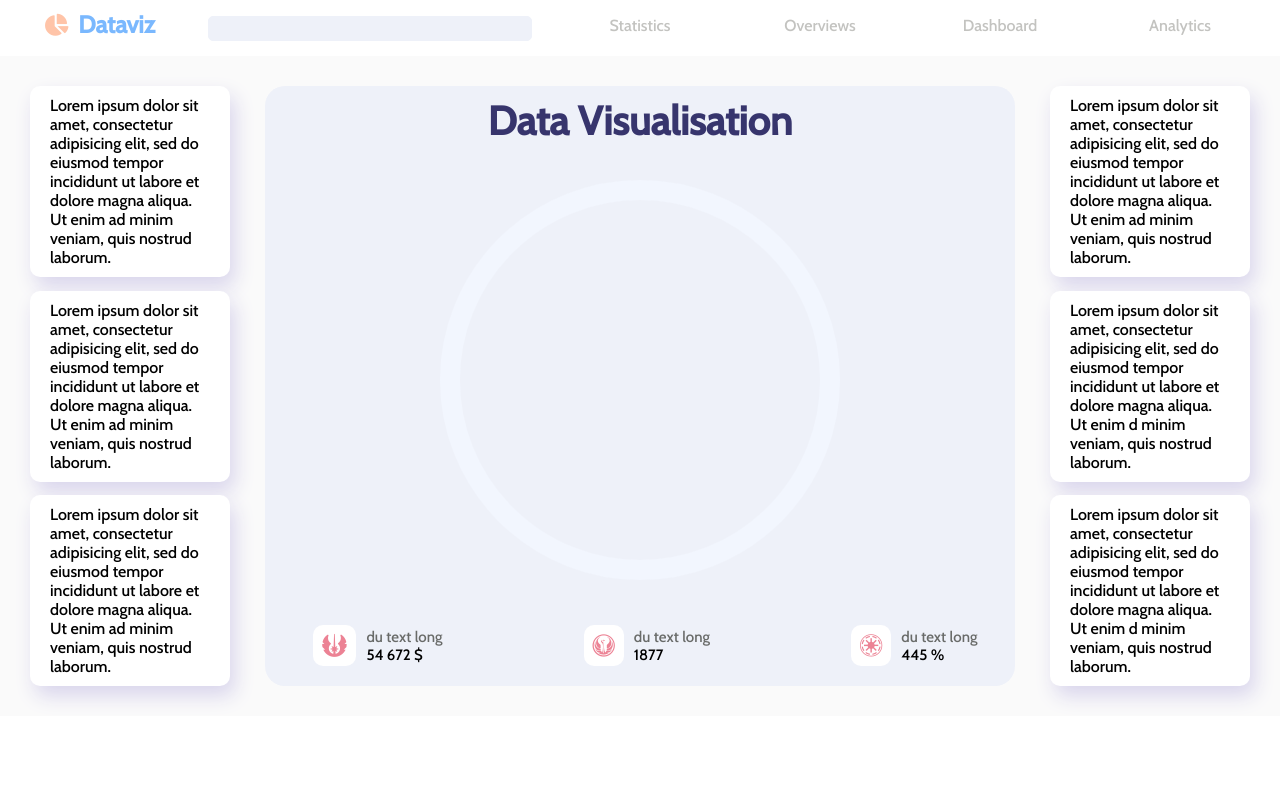
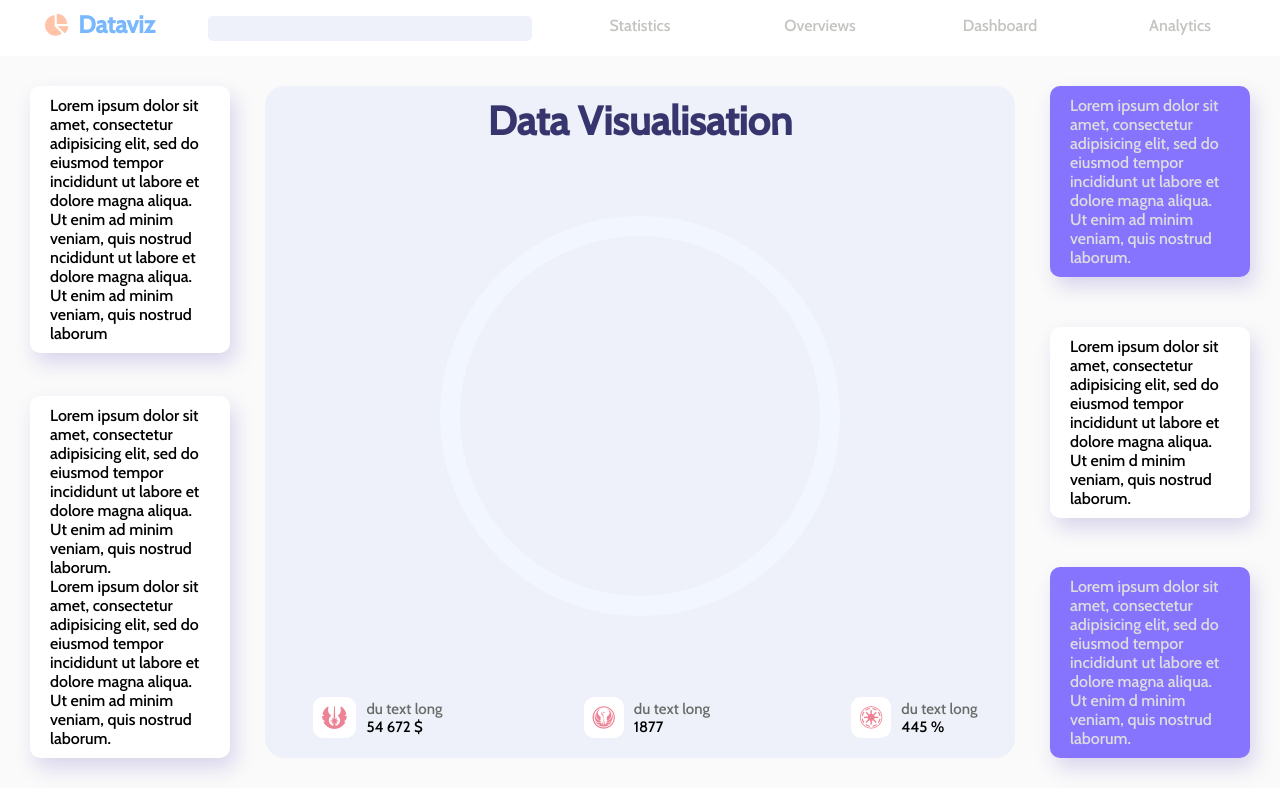
Before and after one commit to Powarox/Front-TwitterDataviz, a Vue app: page / in a window 1280 px wide. Built offline with nearby package versions, Linux system fonts and the light colour scheme.

Commit message:
Add json data

```diff
--- a/src/components/SlideBarLeft.vue
+++ b/src/components/SlideBarLeft.vue
@@ -1,12 +1,11 @@
 <template lang="html">
     <div id="slideBarRight">
         <div class="slide">
-            <p>Lorem ipsum dolor sit amet, consectetur adipisicing elit, sed do eiusmod tempor incididunt ut labore et dolore magna aliqua. Ut enim ad minim veniam, quis nostrud  laborum.</p>
+            <p>Lorem ipsum dolor sit amet, consectetur adipisicing elit, sed do eiusmod tempor incididunt ut labore et dolore magna aliqua. Ut enim ad minim veniam, quis nostrud  ncididunt ut labore et dolore magna aliqua. Ut enim ad minim veniam, quis nostrud  laborum</p>
         </div>
         <div class="slide">
             <p>Lorem ipsum dolor sit amet, consectetur adipisicing elit, sed do eiusmod tempor incididunt ut labore et dolore magna aliqua. Ut enim ad minim veniam, quis nostrud  laborum.</p>
-        </div>
-        <div class="slide">
+
             <p>Lorem ipsum dolor sit amet, consectetur adipisicing elit, sed do eiusmod tempor incididunt ut labore et dolore magna aliqua. Ut enim ad minim veniam, quis nostrud  laborum.</p>
         </div>
     </div>
--- a/src/components/SlideBarRight.vue
+++ b/src/components/SlideBarRight.vue
@@ -1,12 +1,12 @@
 <template lang="html">
     <div id="slideBarRight">
-        <div class="slide">
+        <div class="slide special">
             <p>Lorem ipsum dolor sit amet, consectetur adipisicing elit, sed do eiusmod tempor incididunt ut labore et dolore magna aliqua. Ut enim ad minim veniam, quis nostrud  laborum.</p>
         </div>
         <div class="slide">
             <p>Lorem ipsum dolor sit amet, consectetur adipisicing elit, sed do eiusmod tempor incididunt ut labore et dolore magna aliqua. Ut enim d minim veniam, quis nostrud  laborum.</p>
         </div>
-        <div class="slide">
+        <div class="slide special">
             <p>Lorem ipsum dolor sit amet, consectetur adipisicing elit, sed do eiusmod tempor incididunt ut labore et dolore magna aliqua. Ut enim d minim veniam, quis nostrud  laborum.</p>
         </div>
     </div>
@@ -31,4 +31,9 @@
         box-shadow: 5px 10px 20px #D9D5EC;
         border-radius: 10px;
     }
+
+    .special {
+        color: #DDD;
+        background: #8674FE;
+    }
 </style>
--- /dev/null
+++ b/src/data/data.json
@@ -0,0 +1 @@
+[{"id": 1489579430884294660, "Content": "Test 1 \u263a\ufe0f \u2014- \ud83e\udd0d", "Username": "Momoozil10"}, {"id": 1218692690990288898, "Content": "#NouvellePhotoDeProfil https://t.co/0SY8uuoA6m", "Username": "Momoozil10"}, {"id": 493472150888931328, "Content": "@Fatoumata_Kane haha un vrai guerrier", "Username": "Momoozil10"}, {"id": 484695890570276865, "Content": "@MamzelleSmith Diabless", "Username": "Momoozil10"}, {"id": 401340585107152897, "Content": "@_OlivierGiroud_  The best !", "Username": "Momoozil10"}, {"id": 396746336273309696, "Content": "Arsenal &lt;3", "Username": "Momoozil10"}, {"id": 396745943581605888, "Content": "@MesutOzil1088  you are awesome ozil i love you so much", "Username": "Momoozil10"}, {"id": 396727129561264128, "Content": "@m8arteta  you too mikel hair still perfect", "Username": "Momoozil10"}, {"id": 396395346395295746, "Content": "@MesutOzil1088  I see you will score an important goal vs liverpool", "Username": "Momoozil10"}, {"id": 396394425632301056, "Content": "@hazardeden10 vas dormir demain tu as un big match lol", "Username": "Momoozil10"}, {"id": 396191627342921728, "Content": "@JackWilshere  You are awesome Jack", "Username": "Momoozil10"}]
--- a/src/views/Home.vue
+++ b/src/views/Home.vue
@@ -38,7 +38,7 @@
     }
 
     .center {
-        height: 600px;
+        height: 84vh;
         padding: 10px 0;
         display: flex;
         flex-direction: column;
```
